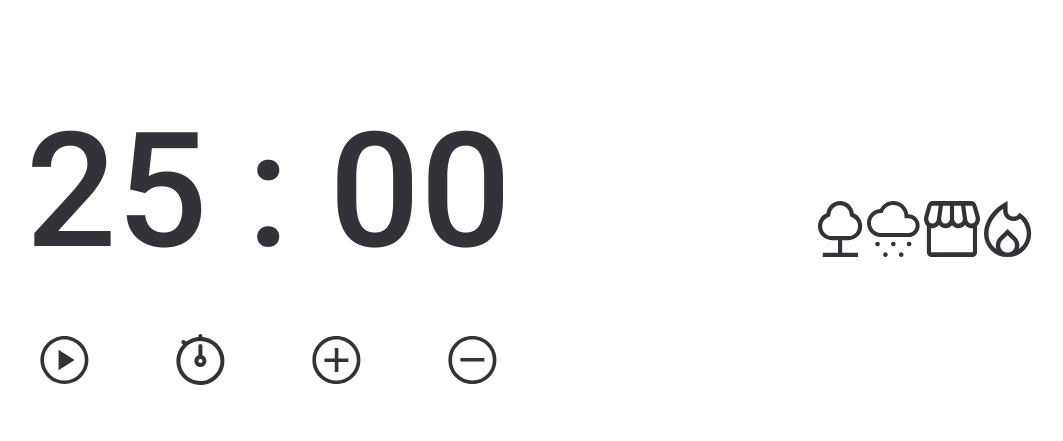
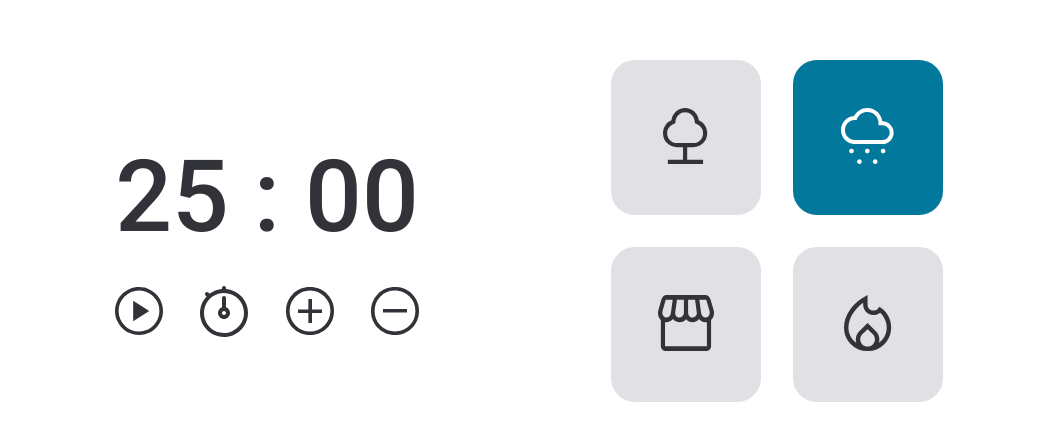
Before and after one commit to andreydantasvf/FocusTimer-2.0, a plain HTML site: page index.html in a window 1280 px wide. Shown: the part 169-610 px from the top of the page, without its empty margins (111-1174 px from the left). Drawn offline with Linux system fonts and the light colour scheme.

Commit message:
Estilizando os botões de som

```diff
--- a/index.html
+++ b/index.html
@@ -152,7 +152,7 @@
           </svg>
         </button>
 
-        <button class="card" id="rain-sound">
+        <button class="card selected" id="rain-sound">
           <svg
             width="53"
             height="56"
--- a/style.css
+++ b/style.css
@@ -11,7 +11,9 @@
     --primary-color: hsla(var(--base-color), 6%, 21%, 1);
 
     --bg-primary-card-color: hsla(var(--base-color), 9%, 89%, 1);
-    --bg-selected-card-color: hsla(194, 97%, 31%, 1) font-size: 62.5%;
+    --bg-selected-card-color: hsla(194, 97%, 31%, 1);
+
+    font-size: 62.5%;
 }
 
 body {
@@ -75,3 +77,27 @@ main {
 .controls-timer button svg {
     width: 4.8rem;
 }
+
+.content-sounds {
+    display: grid;
+    grid-template-columns: repeat(2, 1fr);
+    gap: 3.2rem;
+}
+
+.card {
+    background: var(--bg-primary-card-color);
+    border-radius: 2.4rem;
+    padding: 4.8rem 4.7rem;
+
+    transition: background .3s;
+}
+
+.card.selected {
+    background: var(--bg-selected-card-color);
+
+    transform: background;
+}
+
+.card.selected svg path {
+    fill: white;
+}
```
